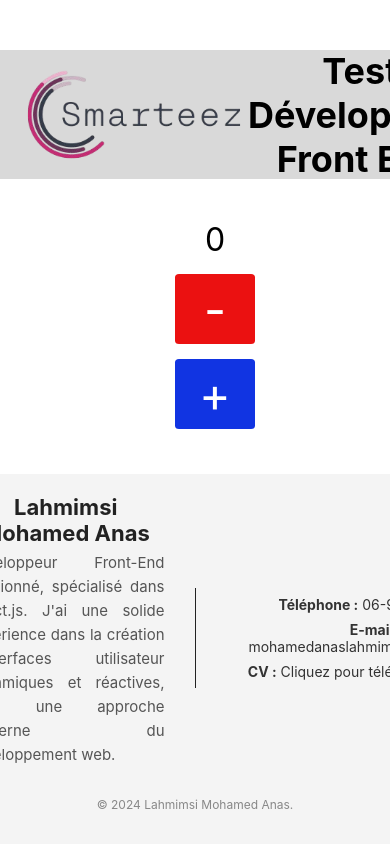
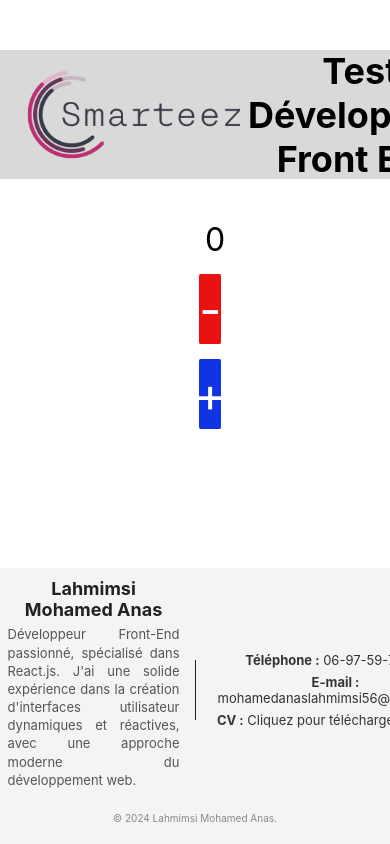
Before and after one commit to MohamedAnasLahmimsi/test-react, a React (Create React App) app: page / in a window 390 px wide. Shown: the top 844 px of the page. Built offline with nearby package versions, Linux system fonts and the light colour scheme.

Commit message:
modification de style1

```diff
--- a/src/count.css
+++ b/src/count.css
@@ -1,4 +1,3 @@
-
 .container {
   display: flex;
   flex-direction: column;
@@ -8,7 +7,6 @@
   padding: 20px;
   margin-top: 0;
 }
-
 
 .ellipse {
   display: flex;
@@ -59,8 +57,8 @@
   display: flex;
   justify-content: center;
   align-items: center;
-    width: 150px;
-    height: 100px;
+  width: 15vw;  /* Utilisation de 15% de la largeur de la fenêtre */
+  height: 10vh; /* Utilisation de 10% de la hauteur de la fenêtre */
   border-radius: 5%;
   cursor: pointer;
   transition: all 0.3s ease;
@@ -85,7 +83,7 @@
   border: 4px solid black;
 }
 
-
+/* Responsivité pour les écrans plus petits */
 @media (max-width: 768px) {
   .container {
     height: auto;
@@ -104,25 +102,28 @@
   }
 
   .button {
-      width: 80%;
-      max-width: none;
-      min-width: 80px;
-      height: 80px;
+    width: 40vw;  /* Largeur dynamique pour les écrans plus petits */
+    height: 20vh;  /* Hauteur dynamique pour les écrans plus petits */
   }
 
   .count {
-      font-size: 4rem;
+    font-size: 4rem;  /* Taille du compteur ajustée */
   }
 }
 
 @media (max-width: 480px) {
+  .button {
+    width: 50vw;  /* Largeur encore plus petite pour les écrans très petits */
+    height: 25vh;  /* Hauteur plus petite pour les écrans très petits */
+  }
+
   .count {
-      font-size: 2rem;
+    font-size: 2rem;  /* Taille du compteur ajustée pour les très petits écrans */
   }
 
   .button {
     font-size: 2rem;
     width: 70%;
-      height: 70px;
+    height: 70px;  /* Ajustement de la taille des boutons sur les écrans très petits */
   }
 }
--- a/src/footer.css
+++ b/src/footer.css
@@ -3,7 +3,7 @@
   width: 100%;
   background: #f4f4f4;
   bottom: 0;
-    padding: 20px 0;
+  padding: 10px 0; /* Réduit le padding vertical */
   display: flex;
   flex-direction: column;
   align-items: center;
@@ -18,21 +18,21 @@
   width: 90%;
   max-width: 1200px;
   margin: 0 auto;
-    gap: 30px;
+  gap: 15px; /* Réduit l'espace entre les éléments */
 }
 
 .description {
   display: flex;
   flex-direction: row;
   align-items: center;
-    gap: 15px;
+  gap: 10px; /* Réduit l'espace entre l'image et le texte */
   flex: 1;
-    min-width: 300px;
+  min-width: 250px; /* Réduit la largeur minimale */
 }
 
 .imageA {
-    width: 90px;
-    height: 90px;
+  width: 70px; /* Réduit la taille de l'image */
+  height: 70px;
   border-radius: 50%;
   object-fit: cover;
 }
@@ -44,7 +44,7 @@
 
 .nom {
   font-family: 'Inter', sans-serif;
-    font-size: 22px;
+  font-size: 18px; /* Réduit la taille de la police */
   font-weight: bold;
   margin: 0;
   color: #222;
@@ -52,16 +52,16 @@
 
 .desc {
   font-family: 'Inter', sans-serif;
-    font-size: 15px;
+  font-size: 13px; /* Réduit la taille de la police */
   color: #555;
-    line-height: 1.6;
+  line-height: 1.4;
   margin-top: 5px;
   text-align: justify;
 }
 
 .separateur {
   width: 1px;
-    height: 100px;
+  height: 60px; /* Réduit la hauteur du séparateur */
   background-color: #222;
   flex-shrink: 0;
 }
@@ -69,14 +69,14 @@
 .contact {
   display: flex;
   flex-direction: column;
-    gap: 8px;
+  gap: 6px; /* Réduit l'espace entre les éléments de contact */
   flex: 1;
-    min-width: 300px;
+  min-width: 250px;
 }
 
 .contact p {
   font-family: 'Inter', sans-serif;
-    font-size: 14px;
+  font-size: 13px; /* Réduit la taille de la police */
   color: #333;
   margin: 0;
 }
@@ -92,8 +92,8 @@
 
 .cop {
   text-align: center;
-    margin-top: 15px;
+  margin-top: 10px; /* Réduit l'espace entre la partie contact et le copyright */
   font-family: 'Inter', sans-serif;
-    font-size: 12px;
+  font-size: 10px; /* Réduit la taille de la police */
   color: #888;
 }
```
Lines whose indentation alone changed are shown as unchanged.
